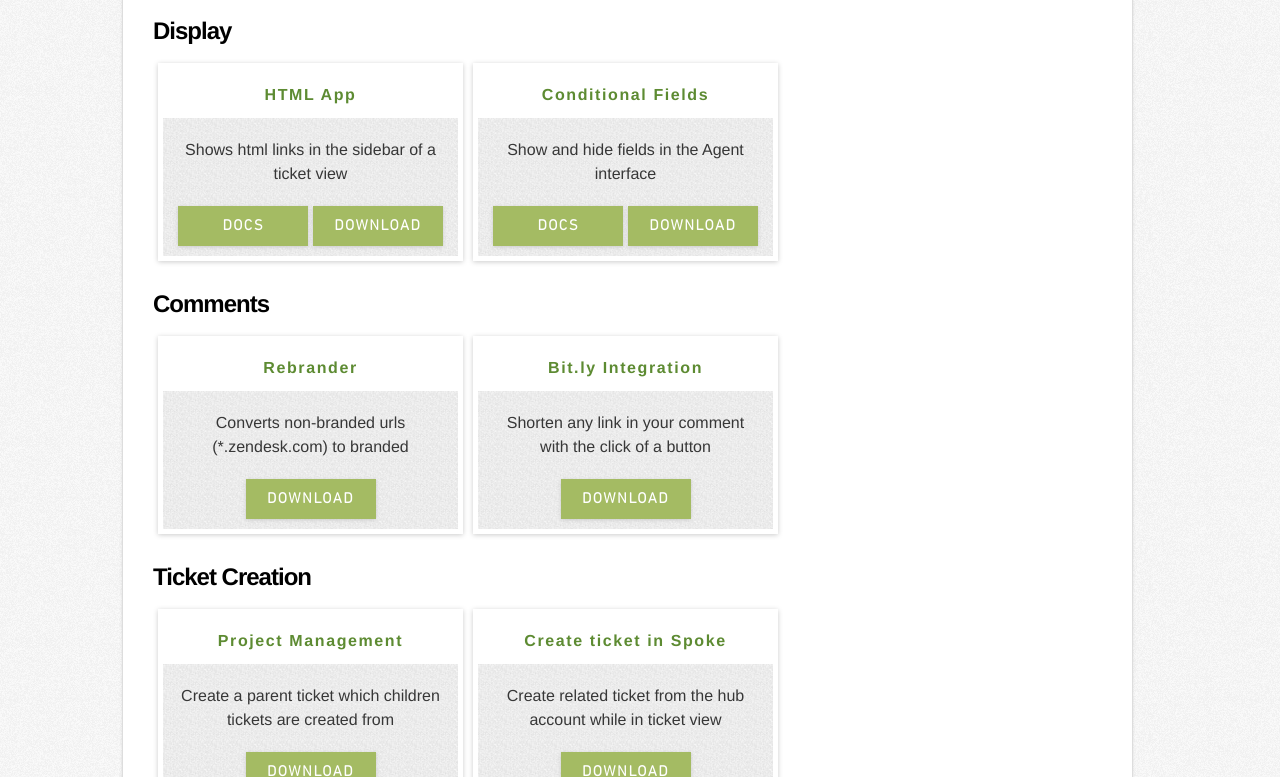
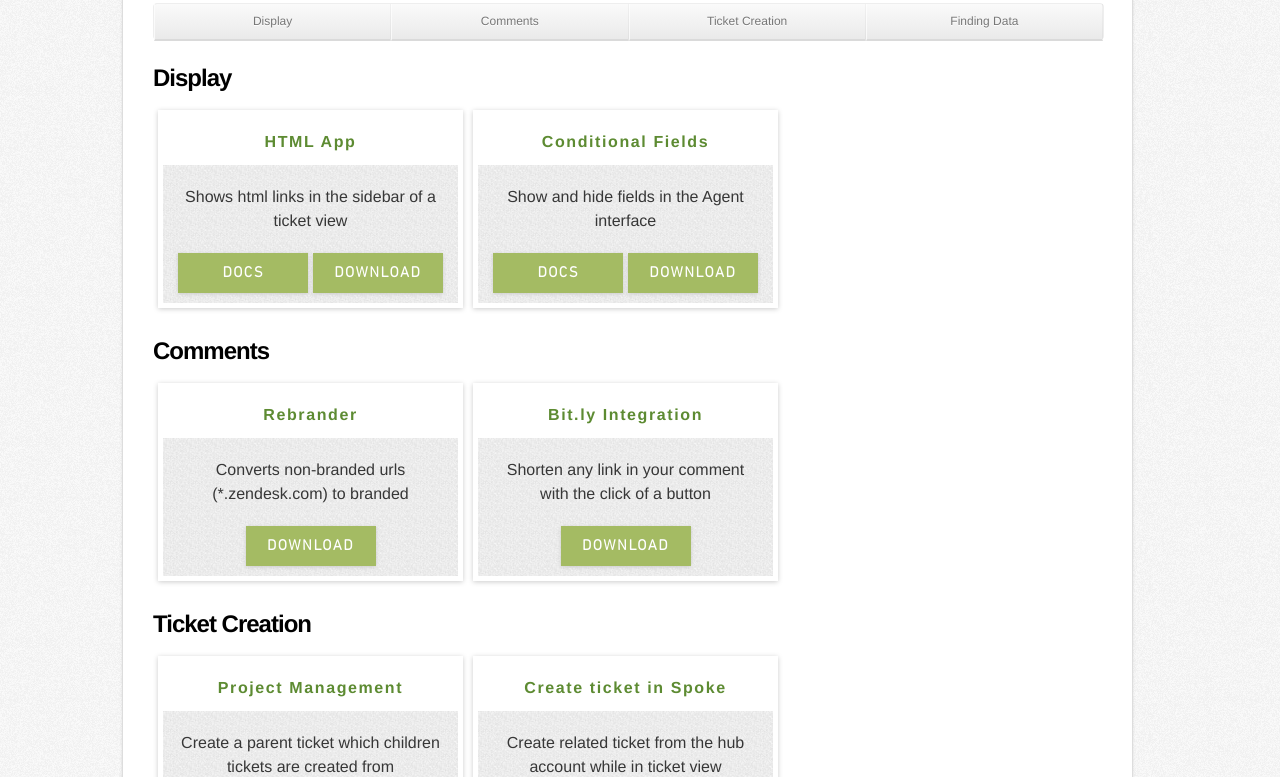
Before and after one commit to ZDLabs/zdlabs.github.com, a plain HTML site: page directory.html in a window 1280 px wide. Shown: the part 323-1100 px from the top of the page. Drawn offline with nearby package versions, Linux system fonts and the light colour scheme.

Commit message:
begins nav

```diff
--- a/directory.html
+++ b/directory.html
@@ -44,7 +44,13 @@
       <!-- START PRIVATE LOTUS SECTION -->
         <div id="privates" class="whitebox shadow explanation">
           <h1>Private Apps for New Zendesk</h1>
-                  <h3 class="type">Display</h3><br/>
+          <ul class="appTypes">
+            <li><a href="#displayApps">Display</a></li>
+            <li><a href="#commentsApps">Comments</a></li>
+            <li><a href="#creationApps">Ticket Creation</a></li>
+            <li><a href="#dataApps">Finding Data</a></li>
+          </ul>
+                  <h3 class="type" id="displayApps">Display</h3><br/>
           <ul class="widgetlist">
             <li><span class="appname">Conditional Fields</span><p>Show and hide fields in the Agent interface</p>
               <a class = "dl_button" href="index.html#click-conditional-more">Docs</a>
@@ -55,7 +61,7 @@
               <span data-ref="https://github.com/zendesk/html_app/archive/master.zip" class = "dl_button dl" id="htmlapp-dl">Download</span>
             </li>
           </ul>
-          <h3 class="type">Comments</h3><br/>
+          <h3 class="type" id="commentsApps">Comments</h3><br/>
           <ul class="widgetlist">
             <li><span class="appname">Bit.ly Integration</span><p>Shorten any link in your comment with the click of a button</p>
 <!--               <a class = "dl_button" href="#">Docs</a>
@@ -66,7 +72,7 @@
  -->              <span data-ref="https://github.com/zendesk/rebrander_app/archive/master.zip" class="dl_button dl" id="rebranderapp-dl">Download</span>
             </li>
           </ul>
-          <h3 class="type">Ticket Creation</h3><br/>
+          <h3 class="type" id="creationApps">Ticket Creation</h3><br/>
           <ul class="widgetlist">
             <li><span class="appname">Create ticket in Spoke</span><p>Create related ticket from the hub account while in ticket view</p>
 <!--               <a class = "dl_button" href="#">Docs</a>
@@ -82,7 +88,7 @@
  -->              <span data-ref="https://github.com/zendesk/agent_tracker_app/archive/master.zip" class = "dl_button dl"  id="trackerapp-dl">Download</span>
             </li>
           </ul>
-          <h3 class="type">Finding Data</h3><br/>
+          <h3 class="type" id="dataApps">Finding Data</h3><br/>
           <ul class="widgetlist three">
             <li><span class="appname">Facebook Lookup</span><p>Lookup users by facebook UID</p>
 <!--               <a class = "dl_button" href="#">Docs</a>
--- a/javascripts/tabs.js
+++ b/javascripts/tabs.js
@@ -39,3 +39,7 @@ $(document).ready(function(){
 		break;
 	};
 });
+
+for (var i = Things.length - 1; i >= 0; i--) {
+	Things[i]
+};
--- a/stylesheets/stylesheet.css
+++ b/stylesheets/stylesheet.css
@@ -688,6 +688,41 @@ div.square div.msg {
   margin-top: 10px;
 }
 #termframe{width: 535px; height: 230px; margin-left: 30px;}
+
+
+.appTypes{
+  list-style: none;
+  width: 100%;
+  background-color: #EAEAEA;
+  background-image: -moz-linear-gradient(#FAFAFA, #EAEAEA);
+  background-image: -webkit-linear-gradient(#FAFAFA, #EAEAEA);
+  background-image: linear-gradient(#FAFAFA, #EAEAEA);
+  height: 35px;
+  border: 1px solid #eee;
+  border-radius: 4px;
+  font-family: "DINNextLTPro-Medium", "Helvetica Neue",Helvetica,Arial,sans-serif;
+}
+.appTypes li{ display: inline;
+  width: 25%;
+  float: left;
+}
+.appTypes a {
+display: block;
+text-align: center;
+line-height: 35px;
+font-size: 12px;
+color: #777;
+text-decoration: none;
+text-shadow: 0 1px 0 #FFF;
+border-right: 1px solid #EEE;
+border-right-color: rgba(0, 0, 0, 0.04);
+border-left: 1px solid #FCFCFC;
+border-left-color: rgba(255, 255, 255, 0.7);
+border-bottom: 2px solid #DADADA;
+}
+
+
+
 /*******************************************************************************
 Small Device Styles
 ******************************************************************************
```
